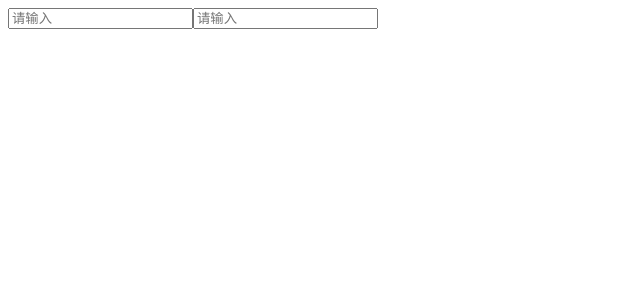
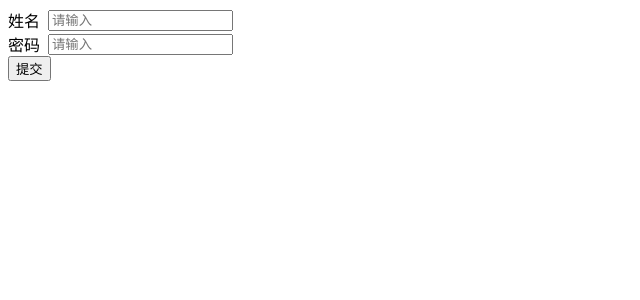
Before and after one commit to SharidaLi/form, a React (Vite) app: page / in a window 1280 px wide. Shown: the top 300 px of the page, without its empty margins (0-640 px from the left). Built offline with nearby package versions, Linux system fonts and the light colour scheme.

Commit message:
feat: 更新 Form 组件

```diff
--- a/src/App.tsx
+++ b/src/App.tsx
@@ -1,13 +1,10 @@
 import React, { useState } from 'react';
 import Form from './Form';
-console.log('🚀 ~ file: App.tsx ~ line 3 ~ Form', Form);
-import { FormItem } from './Form/form-item';
-
-const { Item } = Form;
-console.log(Form.Item);
 
 function App() {
-  const onFinish = () => {};
+  const onFinish = () => {
+    console.log('123');
+  };
   return (
     <div className="App">
       <Form onFinish={onFinish}>
@@ -17,6 +14,7 @@ function App() {
         <Form.Item label="密码" name="password">
           <input type="text" placeholder="请输入" />
         </Form.Item>
+        <button>提交</button>
       </Form>
     </div>
   );
--- a/src/Form/form-item.tsx
+++ b/src/Form/form-item.tsx
@@ -6,5 +6,11 @@ type FormItemProps = {
 };
 
 export const FormItem: React.FC<FormItemProps> = (props) => {
-  return <>{props.children}</>;
+  const { label } = props;
+  return (
+    <div style={{ display: 'flex', alignItems: 'center' }}>
+      <div>{label}</div>
+      <div style={{ marginLeft: 8 }}>{props.children}</div>
+    </div>
+  );
 };
--- a/src/Form/form.tsx
+++ b/src/Form/form.tsx
@@ -5,5 +5,16 @@ type FormProps = {
 };
 
 export const Form: React.FC<FormProps> = (props) => {
-  return <form>{props.children}</form>;
+  const { onFinish } = props;
+  return (
+    <form
+      onSubmit={(event) => {
+        event.preventDefault();
+        event.stopPropagation();
+        onFinish?.();
+      }}
+    >
+      {props.children}
+    </form>
+  );
 };
--- a/src/Form/index.tsx
+++ b/src/Form/index.tsx
@@ -1,4 +1,4 @@
-import { attachPropertiesToComponent } from '../utils';
+import { attachPropertiesToComponent } from '../utils/utils';
 import { Form } from './form';
 import { FormItem } from './form-item';
 
```
Also changed, not shown: src/utils/utils.ts (renamed from src/utils.ts).
